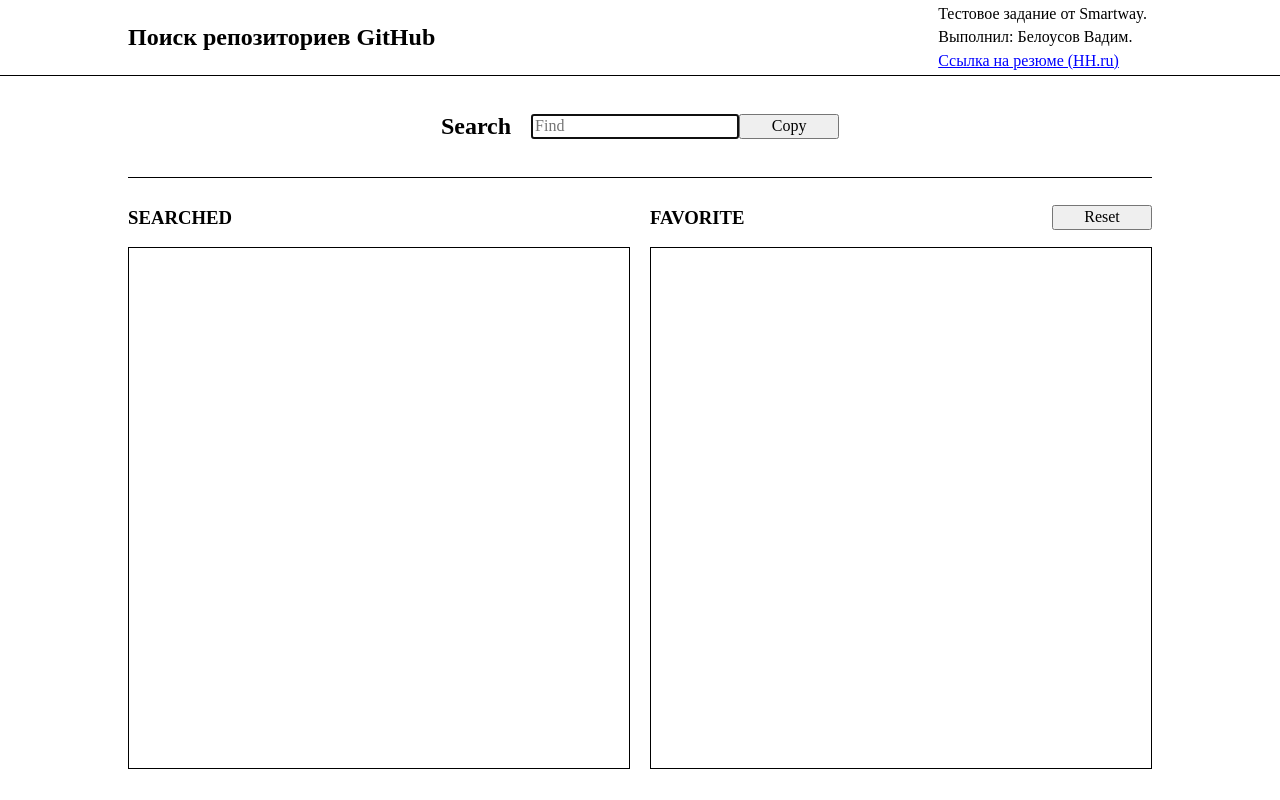
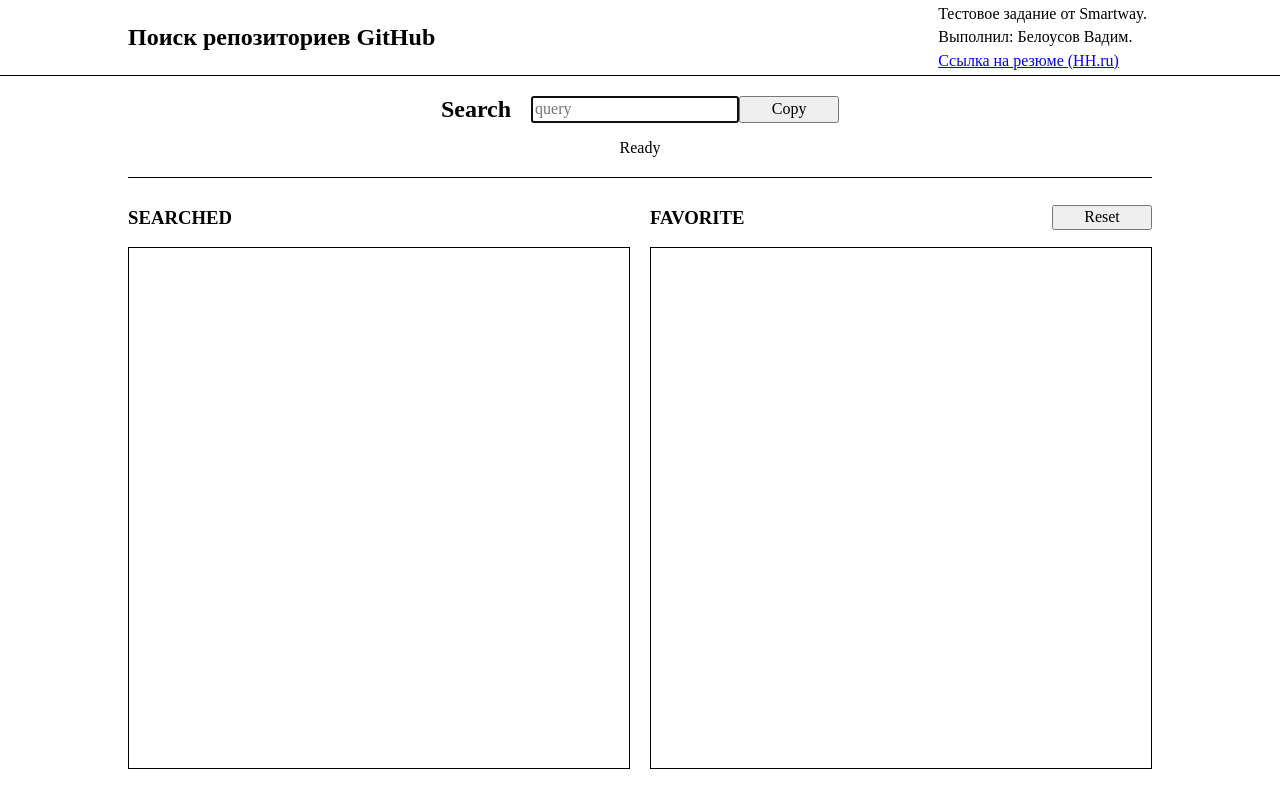
Before and after one commit to TheVadiratti/smartway-test, a React (Vite) app: page / in a window 1280 px wide. Built offline with nearby package versions, Linux system fonts and the light colour scheme.

Commit message:
Добавляет статус под строкой поиска

```diff
--- a/src/components/lowOrder/SearchRepositoriesSection/SectionHeader/SectionHeader.module.css
+++ b/src/components/lowOrder/SearchRepositoriesSection/SectionHeader/SectionHeader.module.css
@@ -2,11 +2,20 @@
   grid-column-start: 1;
   grid-column-end: 3;
   display: flex;
+  flex-direction: column;
   align-items: center;
   justify-content: center;
   border-bottom: 1px solid black;
 }
 
+.inputContainer {
+  display: flex;
+}
+
 .heading {
-  margin-right: 20px;
+  margin: 0 20px 0 0;
 }
+
+.status {
+  margin-bottom: 0;
+}
--- a/src/components/lowOrder/SearchRepositoriesSection/SectionHeader/SectionHeader.tsx
+++ b/src/components/lowOrder/SearchRepositoriesSection/SectionHeader/SectionHeader.tsx
@@ -9,6 +9,7 @@ import Styles from './SectionHeader.module.css';
 
 export default function SectionHeader() {
   const [value, setValue] = useState('');
+  const [isFetching, setIsFetching] = useState(false);
   const timerRef = useRef<number | null>(null);
   const abortControllerRef = useRef<AbortController | null>(null);
 
@@ -19,6 +20,7 @@ export default function SectionHeader() {
     // Если есть предыдущий запрос - удаляет таймер.
     if (timerRef.current) {
       clearTimeout(timerRef.current);
+      setIsFetching(false);
     }
 
     // Если есть предыдущий запрос - прерывает его.
@@ -28,6 +30,8 @@ export default function SectionHeader() {
 
     // Если строка не пустая - отправляется запрос.
     if (newValue.length) {
+      setIsFetching(true);
+
       timerRef.current = setTimeout(() => {
         abortControllerRef.current = new AbortController();
 
@@ -37,7 +41,10 @@ export default function SectionHeader() {
               mapFromDtoToStoreData(res.items)
             );
           })
-          .catch((err) => console.log(err));
+          .catch((err) => console.log(err))
+          .finally(() => {
+            setIsFetching(false);
+          });
       }, 2000);
     } else {
       // Если строка ввода пустая - очищает хранилище.
@@ -47,15 +54,18 @@ export default function SectionHeader() {
 
   return (
     <div className={Styles.container}>
+      <div className={Styles.inputContainer}>
         <h2 className={Styles.heading}>Search</h2>
         <input
           autoFocus
           type="text"
           value={value}
           onChange={changeHandler}
-        placeholder="Find"
+          placeholder="query"
         />
         <TextCopyButton value={value} />
       </div>
+      <p className={Styles.status}>{isFetching ? 'Fetching...' : 'Ready'}</p>
+    </div>
   );
 }
```
Lines whose indentation alone changed are shown as unchanged.
